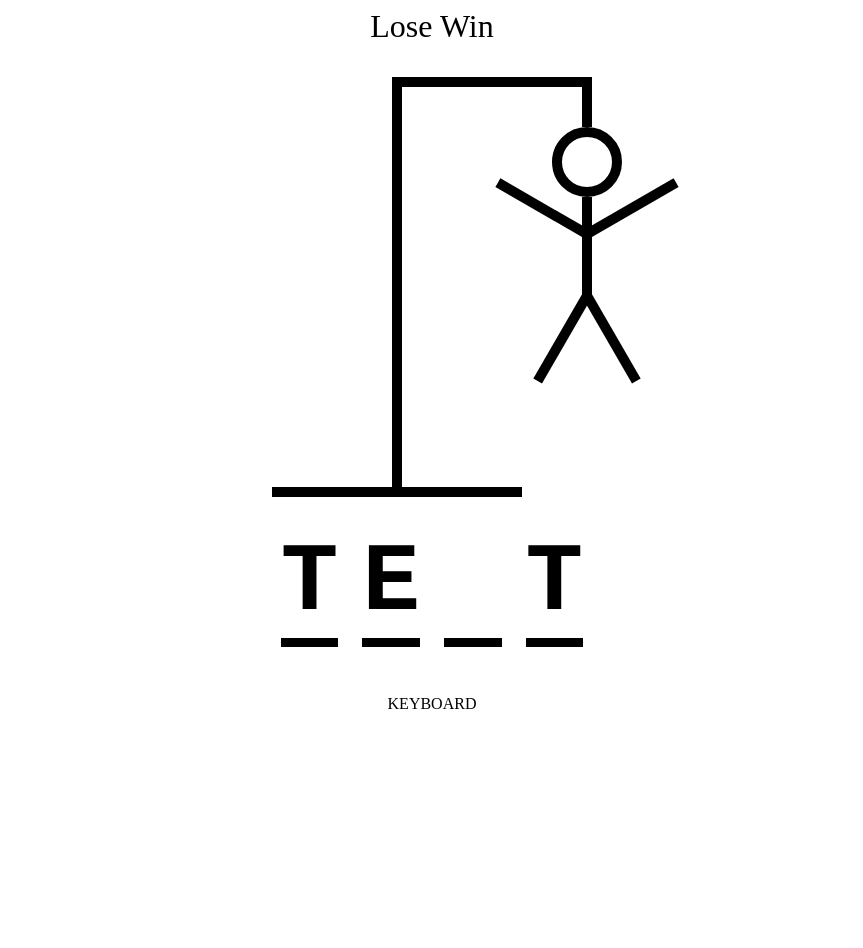
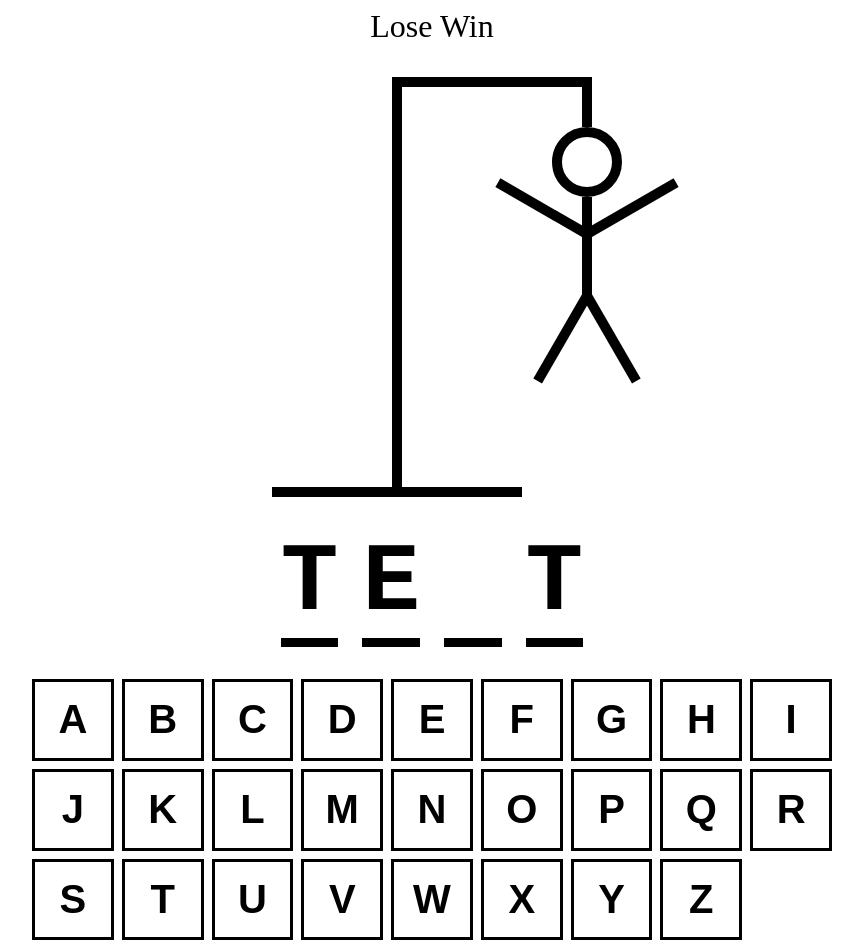
Before and after one commit to yazindu/hangman, a React (Vite) app: page / in a window 1280 px wide. Shown: the whole page, without its empty margins (208-1071 px from the left). Before the commit the page ends 800 px from the top, so only its background shows below. Built offline with nearby package versions, Linux system fonts and the light colour scheme; the HTML template or start-up script is replaced by a standard one.

Commit message:
feat: Keyboard.tsx and css completed

```diff
--- a/src/App.tsx
+++ b/src/App.tsx
@@ -23,7 +23,9 @@
             <div style={{fontSize: "2rem", textAlign: "center"}}>Lose Win</div>
             <HangmanDrawing/>
             <HangmanWord/>
-            <Keyboard/>
+            <div style={{alignSelf: "stretch"}}>
+                <Keyboard/>
+            </div>
         </div>
     )
 }
--- /dev/null
+++ b/src/Keyboard.module.css
@@ -0,0 +1,26 @@
+.btn {
+    width: 100%;
+    border: 3px solid black;
+    background: none;
+    aspect-ratio: 1/1;
+    font-size: 2.5rem;
+    text-transform: uppercase;
+    padding: .5rem;
+    font-weight: bold;
+    cursor: pointer;
+    color: black;
+}
+
+.btn:hover:not(:disabled),
+.btn.focus:not(:disabled) {
+    background-color: hsl(200, 100%, 75%);
+}
+
+.btn.active{
+    background-color: hsl(200, 100%, 50%);
+    color: white;
+}
+
+.btn.inactive {
+    opacity: .3;
+}
--- a/src/Keyboard.tsx
+++ b/src/Keyboard.tsx
@@ -1,3 +1,43 @@
+import styles from "./Keyboard.module.css"
+const KEYS = [
+    "a",
+    "b",
+    "c",
+    "d",
+    "e",
+    "f",
+    "g",
+    "h",
+    "i",
+    "j",
+    "k",
+    "l",
+    "m",
+    "n",
+    "o",
+    "p",
+    "q",
+    "r",
+    "s",
+    "t",
+    "u",
+    "v",
+    "w",
+    "x",
+    "y",
+    "z",
+]
+
 export const Keyboard = () => {
-    return (<p>KEYBOARD</p>)
+    return (<div
+            style={{
+                display: "grid",
+                gridTemplateColumns: "repeat(auto-fit, minmax(75px, 1fr))",
+                gap: ".5rem",
+            }}>
+            {KEYS.map((key) => {
+                return <button className={styles.btn} key={key}>{key}</button>
+            })}
+        </div>
+    )
 }
```
